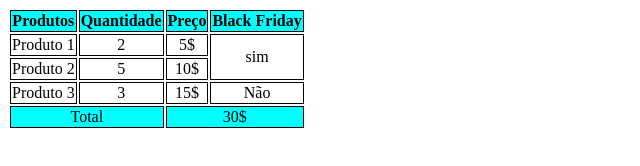
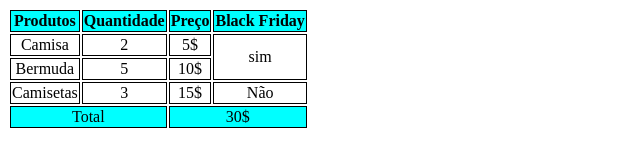
Before and after one commit to Jv-W/aula-tabela, a plain HTML site: page index.html in a window 1280 px wide. Shown: the whole page, without its empty margins (0-640 px from the left). Drawn offline with Linux system fonts and the light colour scheme.

Commit message:
alteração do nome produto 1,2 e 3, para Camisa, Bermuda e Camiseta.

```diff
--- a/index.html
+++ b/index.html
@@ -38,18 +38,18 @@
 
         <tbody>
             <tr>
-                <td>Produto 1</td>
+                <td>Camisa</td>
                 <td>2</td>
                 <td>5$</td>
                 <td rowspan="2">sim</td>
             </tr>
             <tr>
-                <td>Produto 2</td>
+                <td>Bermuda</td>
                 <td>5</td>
                 <td>10$</td>
             </tr>
             <tr>
-                <td>Produto 3</td>
+                <td>Camisetas</td>
                 <td>3</td>
                 <td>15$</td>
                 <td>Não</td>
```
